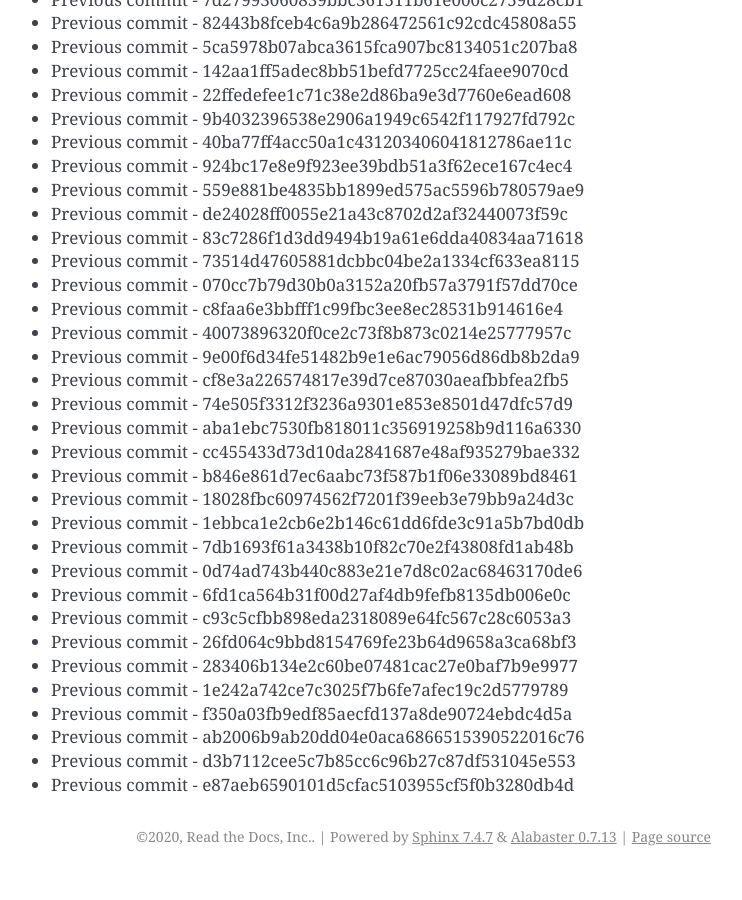
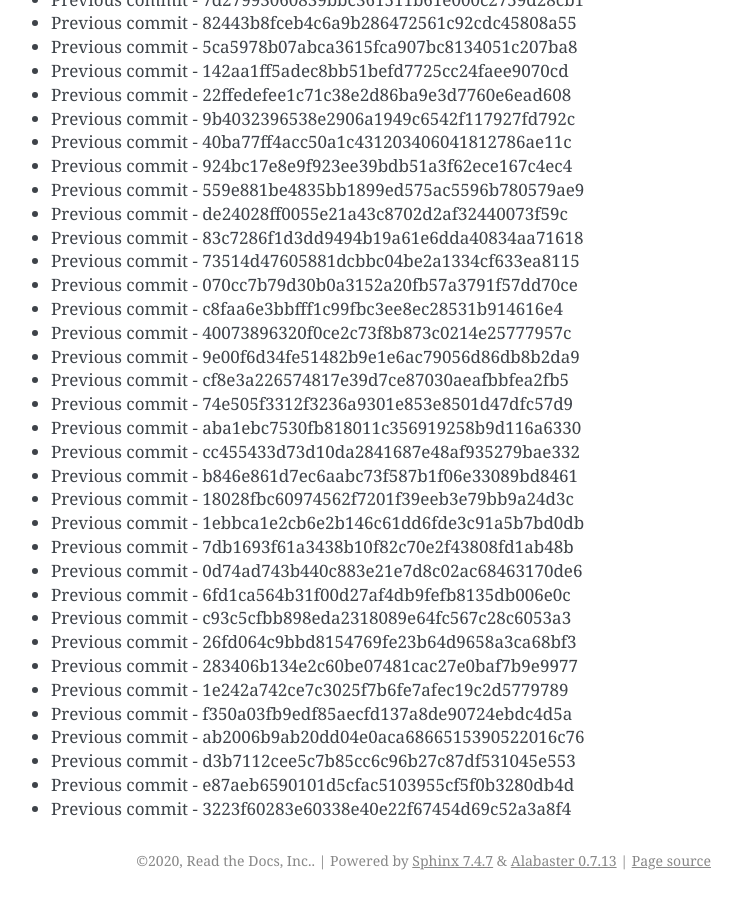
Before and after one commit to readthedocs/rtd-git-stresstest, a Sphinx documentation site: the page built from docs/updates.rst, in a window 1280 px wide and 900 px high, scrolled down 48321 px. Shown: the whole window, without its empty margins (399-1141 px from the left). Built offline with Sphinx 7.4.7, drawn with Linux system fonts in a browser that asks for light colours; before the commit the page ends 49197 px from its top, so only the background shows below that.

Commit message:
Generating commit from previous: 3223f60283e60338e40e22f67454d69c52a3a8f4

```diff
--- a/docs/updates.rst
+++ b/docs/updates.rst
@@ -2062,3 +2062,4 @@ It can be tested for any performance characteristics.
 * Previous commit - ab2006b9ab20dd04e0aca6866515390522016c76
 * Previous commit - d3b7112cee5c7b85cc6c96b27c87df531045e553
 * Previous commit - e87aeb6590101d5cfac5103955cf5f0b3280db4d
+* Previous commit - 3223f60283e60338e40e22f67454d69c52a3a8f4
```
